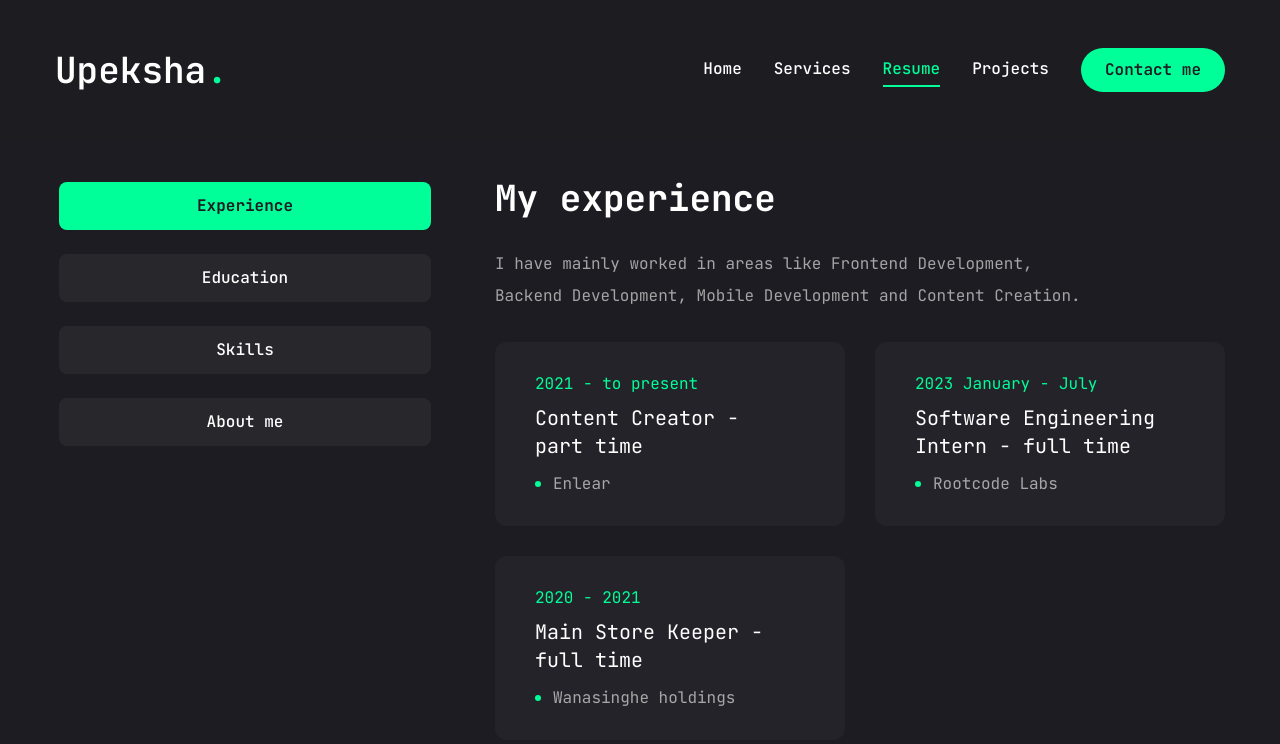
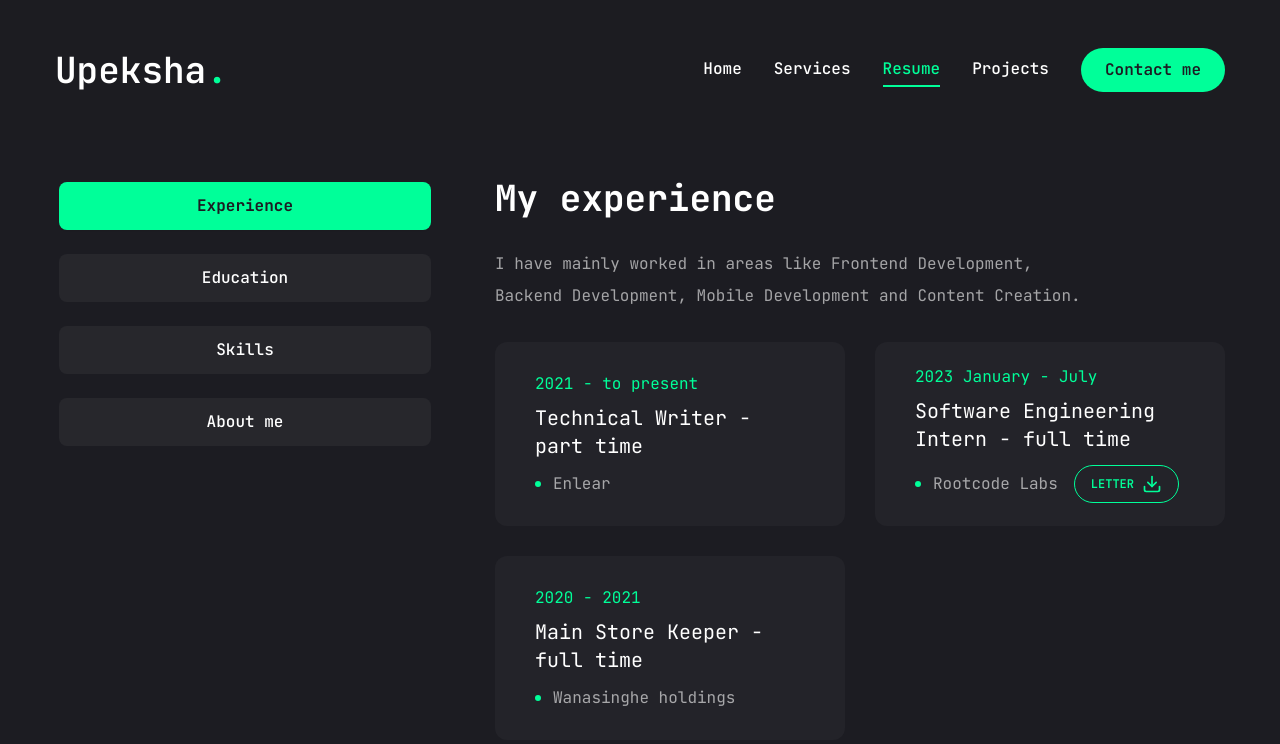
Before and after one commit to UpekshaHerath/UpekshaHerath.github.io, a Next.js app: page /resume in a window 1280 px wide. Shown: the top 744 px of the page. Built offline with nearby package versions, Linux system fonts and the light colour scheme.

Commit message:
feat: add service letter button

```diff
--- a/app/resume/page.jsx
+++ b/app/resume/page.jsx
@@ -8,11 +8,10 @@ import {
   FaFigma,
   FaNodeJs,
 } from "react-icons/fa";
+import { FiDownload } from "react-icons/fi";
 
 import { SiCanva, SiSpringboot } from "react-icons/si";
-import { GiPublicSpeaker } from "react-icons/gi";
-import { TbMathSymbols } from "react-icons/tb";
-import { RiTeamLine } from "react-icons/ri";
+import { Button } from "@/components/ui/button";
 
 import { SiTailwindcss, SiNextdotjs } from "react-icons/si";
 
@@ -59,20 +58,23 @@ const experience = {
     {
       company: "Enlear",
       link: "https://www.enlear.com/",
-      position: "Content Creator - part time",
+      position: "Technical Writer - part time",
       duration: "2021 - to present",
+      url: "",
     },
     {
       company: "Rootcode Labs",
       link: "https://rootcode.io/",
       position: "Software Engineering Intern - full time",
       duration: "2023 January - July",
+      url: "/assets/resume/docs/Upeksha Herath.rootcode.pdf",
     },
     {
       company: "Wanasinghe holdings",
       link: "https://www.lioncoco.lk/",
       position: "Main Store Keeper - full time",
       duration: "2020 - 2021",
+      url: "",
     },
   ],
 };
@@ -150,7 +152,7 @@ const skills = {
     {
       icon: <SiCanva />,
       name: "canva",
-    }
+    },
   ],
 };
 
@@ -209,10 +211,29 @@ const Resume = () => {
                           <h3 className="text-xl max-w-[260px] min-h-[60px] text-center lg:text-left">
                             {item.position}
                           </h3>
+                          <div className="flex items-center gap-3 space-between">
+                            {/* dot */}
                             <div className="flex items-center gap-3">
-                            {/* dot */}
                               <span className="w-[6px] h-[6px] rounded-full bg-accent"></span>
                               <p className="text-white/60">{item.company}</p>
+                            </div>
+                            {
+                              item.url ? (
+                                <a
+                                  href={item.url}
+                                  download="Upeksha_Herath_service_letter"
+                                >
+                                  <Button
+                                    variant="outline"
+                                    size="sm"
+                                    className="uppercase flex items-center gap-2 m-1 p-2 px-4"
+                                  >
+                                    <span className="text-xs">letter</span>
+                                    <FiDownload className="text-xl" />
+                                  </Button>
+                                </a>
+                              ) : null
+                            }
                           </div>
                         </li>
                       );
@@ -305,7 +326,9 @@ const Resume = () => {
                         key={index}
                         className="flex items-center justify-center xl:justify-start gap-4"
                       >
-                          <span className="text-white/60 hidden xsm:flex">{item.fieldName}</span>
+                        <span className="text-white/60 hidden xsm:flex">
+                          {item.fieldName}
+                        </span>
                         <span className="text-xl">{item.fieldValue}</span>
                       </li>
                     );
```
Also changed, not shown: 1 other file (tests, documents, lock files or other folders). Lines whose indentation alone changed are shown as unchanged.
